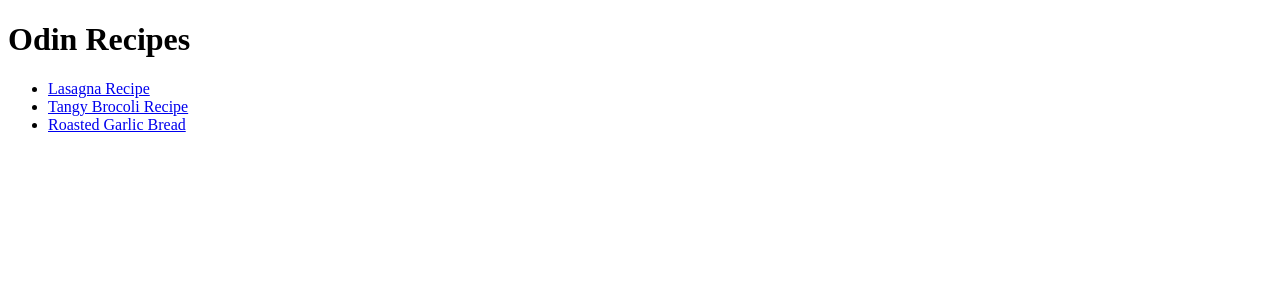
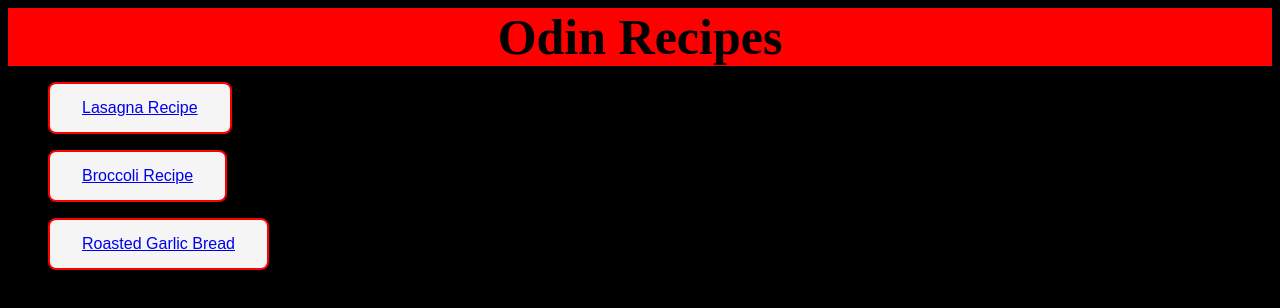
Before and after one commit to chozen1278/odin-recipes, a plain HTML site: page index.html in a window 1280 px wide. Drawn offline with Linux system fonts and the light colour scheme.

Commit message:
Add css file and edit index.html accordingly

```diff
--- a/index.html
+++ b/index.html
@@ -3,15 +3,20 @@
     <head>
         <meta charset="UTF-8">
         <title>Odin Recipes</title>
+        <link rel="stylesheet" href="styles.css">
     </head>
 
     <body>
-        <h1>Odin Recipes</h1>
+        <div>Odin Recipes</div>
+        <ul>
 
-        <ul>
-            <li><a href="recipes/lasagna.html">Lasagna Recipe</a></li>
-            <li><a href="recipes/brocoli.html">Tangy Brocoli Recipe</a></li>
-            <li><a href="recipes/garlicb.html">Roasted Garlic Bread</a></li>
+            <button class="lasagna">  <a href="recipes/lasagna.html">Lasagna Recipe</button></a>
+            </ul>
+            <ul>
+            <button class="brocoli">  <a href="recipes/brocoli.html">Broccoli Recipe</button></a>
+            </ul>
+            <ul>
+            <button class="garlicb">  <a href="recipes/garlicb.html">Roasted Garlic Bread</button></a>
 
         </ul>
     </body>
--- /dev/null
+++ b/styles.css
@@ -0,0 +1,74 @@
+/*styles.css*/
+
+
+body {
+    background-color: black;
+
+}
+
+
+div {
+    color:black;
+    background-color: red;
+    font-size: 50px;
+    font-weight: bold;
+    text-align: center;
+
+}
+
+.lasagna {
+    background-color: whitesmoke;
+    border: none;
+    color: black;
+    padding: 15px 32px;
+    text-align: center;
+    display: block;
+    font-size: 16px;
+    border-radius: 8px;
+    transition-duration: 0.4s;
+    border: 2px solid red;
+
+}
+
+.lasagna:hover  {
+    background-color: red;
+    color: white;
+}
+
+.brocoli {
+    background-color: whitesmoke;
+    border: none;
+    color: black;
+    padding: 15px 32px;
+    text-align: center;
+    display: block;
+    font-size: 16px;
+    border-radius: 8px;
+    transition-duration: 0.4s;
+    border: 2px solid red;
+}
+
+.brocoli:hover  {
+    background-color: red;
+    color: white;
+}
+
+
+.garlicb {
+    background-color: whitesmoke;
+    border: none;
+    color: black;
+    padding: 15px 32px;
+    text-align: center;
+    display: block;
+    font-size: 16px;
+    border-radius: 8px;
+    transition-duration: 0.4s;
+    border: 2px solid red;
+
+}
+
+.garlicb:hover  {
+    background-color: red;
+    color: white;
+}
```
